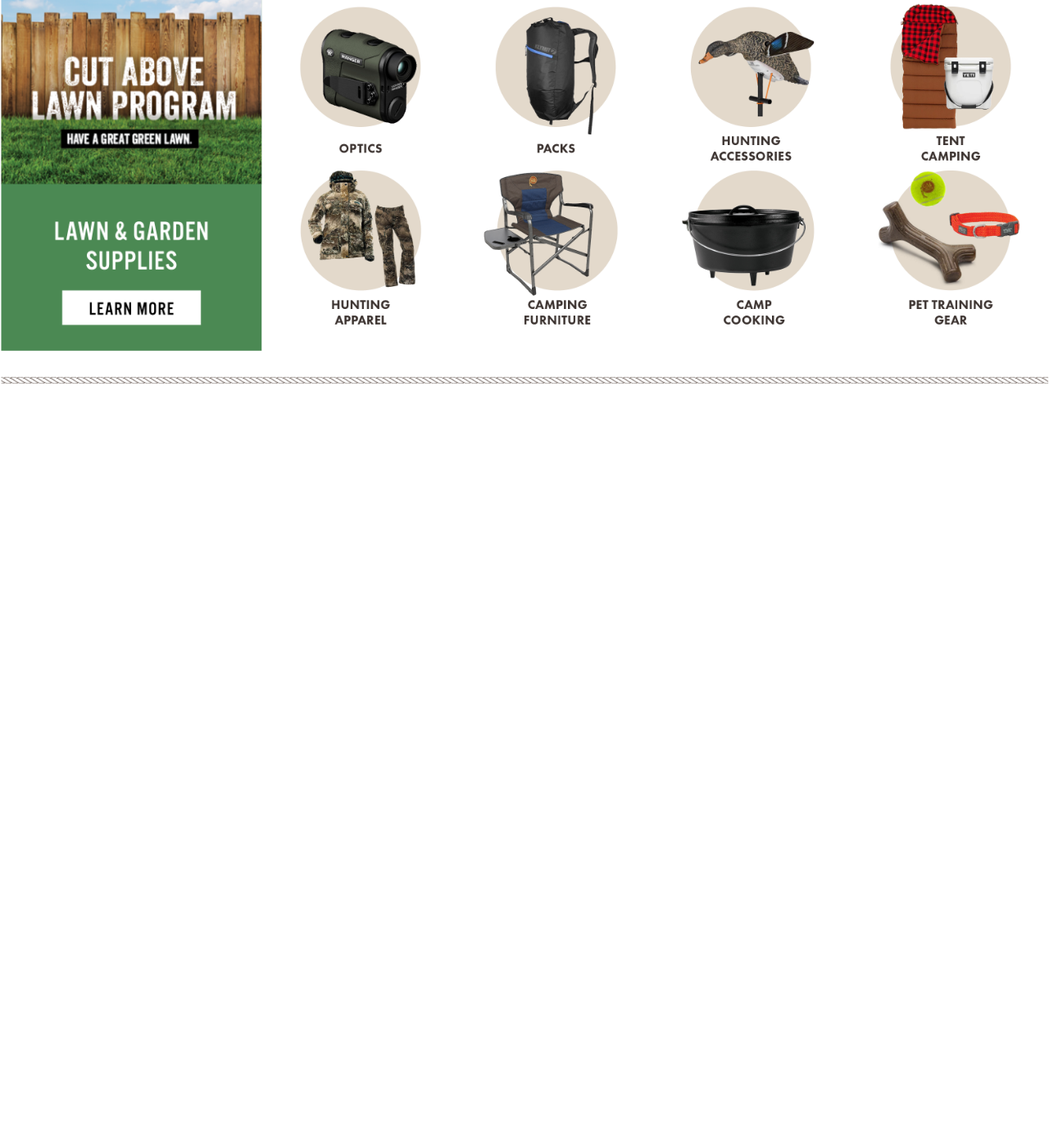
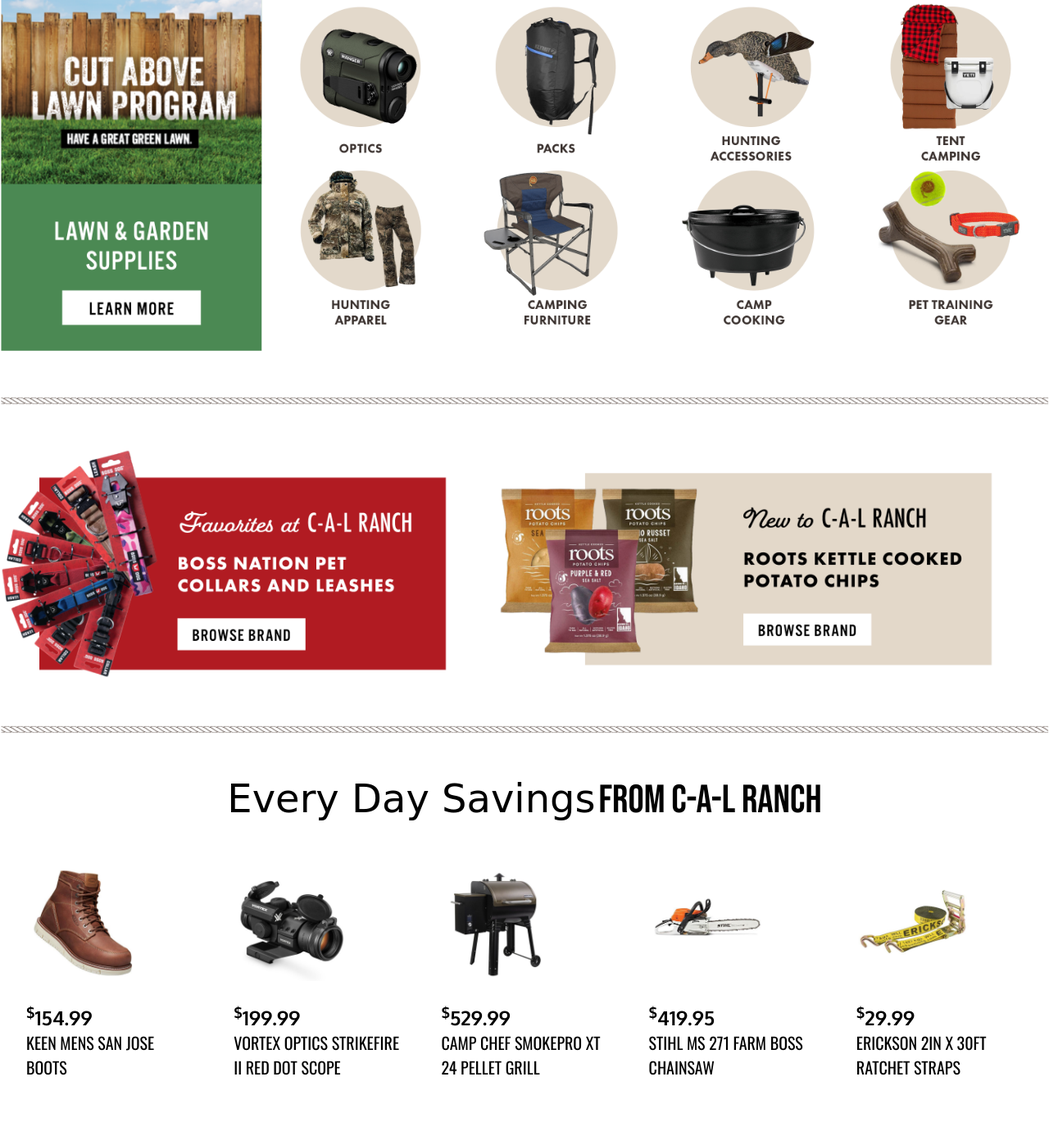
Before and after one commit to pconricode/hp-redesign, a plain HTML site: page index.html in a window 1280 px wide. Shown: the part 467-1864 px from the top of the page at 82% size. Before the commit the page ends 962 px from the top, so only its background shows below. Drawn offline with nearby package versions, Linux system fonts and the light colour scheme; a web font is replaced by a local one.

Commit message:
done through first product bar

```diff
--- a/css/index.css
+++ b/css/index.css
@@ -4,6 +4,30 @@
 *:where(:not(iframe, canvas, img, svg, video):not(svg *)) {
     all: unset;
     display: revert;
+  }
+
+  sub, sup {
+    /* Specified in % so that the sup/sup is the right size relative to the surrounding text */
+    font-size: 75%;
+
+    /* Zero out the line-height so that it doesn't interfere with the positioning that follows */
+    line-height: 0;
+
+    /* Where the magic happens: makes all browsers position the sup/sup properly, relative to the surrounding text */
+    position: relative;
+
+    /* Note that if you're using Eric Meyer's reset.css, this is already set and you can remove this rule */
+    vertical-align: baseline;
+  }
+
+  sup {
+    /* Move the superscripted text up */
+    top: -0.5em;
+  }
+
+  sub {
+    /* Move the subscripted text down, but only half as far down as the superscript moved up */
+    bottom: -0.25em;
   }
 
 
@@ -168,7 +192,7 @@
     box-sizing: border-box;
 }
 
-.quick-link-btns div h3 {
+.quick-link-btns a h3 {
     margin: 0px;
     text-align: center;
     font-family: 'Roboto Slab', serif;
@@ -176,19 +200,19 @@
 }
 
 @media only screen and (max-width: 1210px) {
-    .quick-link-btns div h3 {
+    .quick-link-btns a h3 {
         font-size: 1em;
     }
 }
 
 @media only screen and (max-width: 1060px) {
-    .quick-link-btns div h3 {
+    .quick-link-btns a h3 {
         font-size: .85em;
     }
 }
 
 @media only screen and (max-width: 940px) {
-    .quick-link-btns div h3 {
+    .quick-link-btns a h3 {
         letter-spacing: 1px;
     }
 }
@@ -215,11 +239,11 @@
 }
 
 @media only screen and (max-width: 415px) {
-    .quick-link-btns div h3 {
+    .quick-link-btns a h3 {
         letter-spacing: 0px;
     }
 
-    .quick-link-btns div h3 {
+    .quick-link-btns a h3 {
         font-size: .75em;
     }
 }
@@ -257,6 +281,68 @@
 
 .rope-divider img {
     display: block;
-    margin: 25px auto;
+    margin: 50px auto;
     width: 100%;
 }
+
+/* Favorites + New */
+
+.favorites-new {
+    display: flex;
+    justify-content: space-around;
+}
+
+.favorites-new img {
+    width: 90%;
+}
+
+/* Headings */
+
+.heading-txt {
+    text-align: center;
+    margin-bottom: 50px;
+}
+
+.heading-txt span {
+    font-size: 3em;
+}
+
+.heading-font-1 {
+    font-family: 'Italianno', cursive;
+}
+
+.heading-font-2 {
+    font-family: 'Bebas Neue', cursive;
+}
+
+
+/* Product Bar */
+
+.product-bar {
+    display: grid;
+    grid-template-columns: repeat(5, 1fr);
+    width: 95%;
+    column-gap: 50px;
+    margin: auto;
+}
+
+.product-bar .product-tile {
+    display: grid;
+    grid-template-rows: 1fr 1fr;
+}
+
+.product-bar .product-tile p:nth-of-type(1) {
+    font-family: 'Oxygen', sans-serif;
+    font-size: 1.5em;
+}
+
+.product-bar .product-tile p:nth-of-type(2) {
+    font-family: 'Oswald', sans-serif;
+    font-size: 1.25em;
+}
+
+.product-bar .product-tile img {
+    width: 70%;
+    justify-self: center;
+    margin-bottom: 25px;
+}
--- a/index.html
+++ b/index.html
@@ -11,6 +11,10 @@
     <link href="https://fonts.googleapis.com/css2?family=Rubik&display=swap" rel="stylesheet">
     <link href="https://fonts.googleapis.com/css2?family=Roboto+Slab&display=swap" rel="stylesheet">
     <link href="https://fonts.googleapis.com/css2?family=Roboto&display=swap" rel="stylesheet">
+    <link href="https://fonts.googleapis.com/css2?family=Italianno&display=swap" rel="stylesheet">
+    <link href="https://fonts.googleapis.com/css2?family=Bebas+Neue&display=swap" rel="stylesheet">
+    <link href="https://fonts.googleapis.com/css2?family=Oxygen:wght@700&display=swap" rel="stylesheet">
+    <link href="https://fonts.googleapis.com/css2?family=Oswald&display=swap" rel="stylesheet">
 </head>
 <body>
 
@@ -32,24 +36,16 @@
 
     <div class="quick-link-btns">
         <a href="" class="quick-link-left">
-            <div>
-                <h3>WESTERN HEADWEAR</h3>
-            </div>
+            <h3>WESTERN HEADWEAR</h3>
         </a>
         <a href="" class="quick-link-right">
-            <div>
-                <h3>FLY CONTROL</h3>
-            </div>
+            <h3>FLY CONTROL</h3>
         </a>
         <a href="" class="quick-link-left">
-            <div>
-                <h3>TARPS + TIEDOWNS</h3>
-            </div>
+            <h3>TARPS + TIEDOWNS</h3>
         </a>
         <a href="" class="quick-link-right">
-            <div>
-                <h3>BELTS + ACCESSORIES</h3>
-            </div>
+            <h3>BELTS + ACCESSORIES</h3>
         </a>
     </div>
 
@@ -60,30 +56,30 @@
         <div>
             <div class="seasonal-btns">
                 <div>
-                    <img src="images/cut-above_seasonal-bubbles/optics.png" alt="">
+                    <a href=""><img src="images/cut-above_seasonal-bubbles/optics.png" alt=""></a>
                 </div>
                 <div>
-                    <img src="images/cut-above_seasonal-bubbles/packs.png" alt="">
+                    <a href=""><img src="images/cut-above_seasonal-bubbles/packs.png" alt=""></a>
                 </div>
                 <div>
-                    <img src="images/cut-above_seasonal-bubbles/hunting-accessories.png" alt="">
+                    <a href=""><img src="images/cut-above_seasonal-bubbles/hunting-accessories.png" alt=""></a>
                 </div>
                 <div>
-                    <img src="images/cut-above_seasonal-bubbles/tent-camping.png" alt="">
+                    <a href=""><img src="images/cut-above_seasonal-bubbles/tent-camping.png" alt=""></a>
                 </div>
             </div>
             <div class="seasonal-btns">
                 <div>
-                    <img src="images/cut-above_seasonal-bubbles/camo-hunting-apparel.png" alt="">
+                    <a href=""><img src="images/cut-above_seasonal-bubbles/camo-hunting-apparel.png" alt=""></a>
                 </div>
                 <div>
-                    <img src="images/cut-above_seasonal-bubbles/camping-furniture.png" alt="">
+                    <a href=""><img src="images/cut-above_seasonal-bubbles/camping-furniture.png" alt=""></a>
                 </div>
                 <div>
-                    <img src="images/cut-above_seasonal-bubbles/camp-cooking.png" alt="">
+                    <a href=""><img src="images/cut-above_seasonal-bubbles/camp-cooking.png" alt=""></a>
                 </div>
                 <div>
-                    <img src="images/cut-above_seasonal-bubbles/pet-gear.png" alt="">
+                    <a href=""><img src="images/cut-above_seasonal-bubbles/pet-gear.png" alt=""></a>
                 </div>
             </div>
         </div>
@@ -93,5 +89,72 @@
         <img src="images/utilities/rope-divider.png" alt="">
     </div>
 
+    <div class="favorites-new">
+        <div>
+            <img src="images/favorites_new/favorites.png" alt="">
+        </div>
+        <div>
+            <img src="images/favorites_new/new.png" alt="">
+        </div>
+    </div>
+
+    <div class="rope-divider">
+        <img src="images/utilities/rope-divider.png" alt="">
+    </div>
+
+    <div class="heading-txt">
+        <span class="heading-font-1">Every Day Savings</span> <span class="heading-font-2">FROM C-A-L RANCH</span>
+    </div>
+
+    <div class="product-bar">
+        <div class="product-tile">
+            <div>
+                <img src="images/product-bar/mens-keen-boots.png" alt="">
+            </div>
+            <div>
+                <p><sup>$</sup>154.99</p>
+                <p>KEEN MENS SAN JOSE BOOTS</p>
+            </div>
+        </div>
+        <div class="product-tile">
+            <div>
+                <img src="images/product-bar/vortex-red-dot.png" alt="">
+            </div>
+            <div>
+                <p><sup>$</sup>199.99</p>
+                <p>VORTEX OPTICS STRIKEFIRE II RED DOT SCOPE</p>
+            </div>
+        </div>
+        <div class="product-tile">
+            <div>
+                <img src="images/product-bar/camp-chef-smoker.png" alt="">
+            </div>
+            <div>
+                <p><sup>$</sup>529.99</p>
+                <p>CAMP CHEF SMOKEPRO XT 24 PELLET GRILL</p>
+            </div>
+        </div>
+        <div class="product-tile">
+            <div>
+                <img src="images/product-bar/stihl-chainsaw.png" alt="">
+            </div>
+            <div>
+                <p><sup>$</sup>419.95</p>
+                <p>STIHL MS 271 FARM BOSS CHAINSAW</p>
+            </div>
+        </div>
+        <div class="product-tile">
+            <div>
+                <img src="images/product-bar/ratchet-straps.png" alt="">
+            </div>
+            <div>
+                <p><sup>$</sup>29.99</p>
+                <p>ERICKSON 2IN X 30FT RATCHET STRAPS</p>
+            </div>
+        </div>
+    </div>
+
+
+
 </body>
 </html>
```
Also changed, not shown: images/favorites_new/favorites.png (added), images/favorites_new/new.png (added), images/product-bar/camp-chef-smoker.png (added), images/product-bar/mens-keen-boots.png (added), images/product-bar/ratchet-straps.png (added), images/product-bar/stihl-chainsaw.png (added), images/product-bar/vortex-red-dot.png (added), 2 other files.
